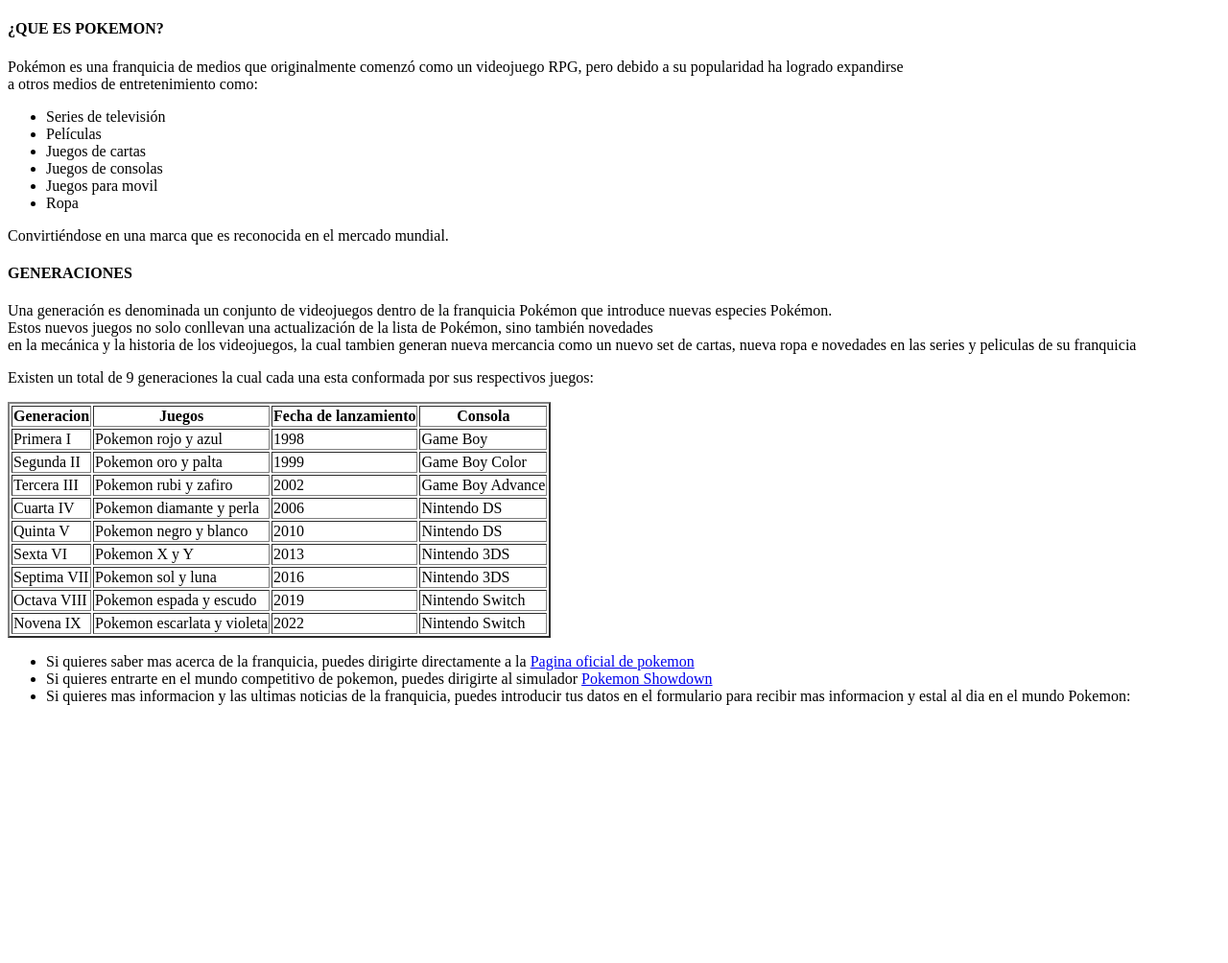
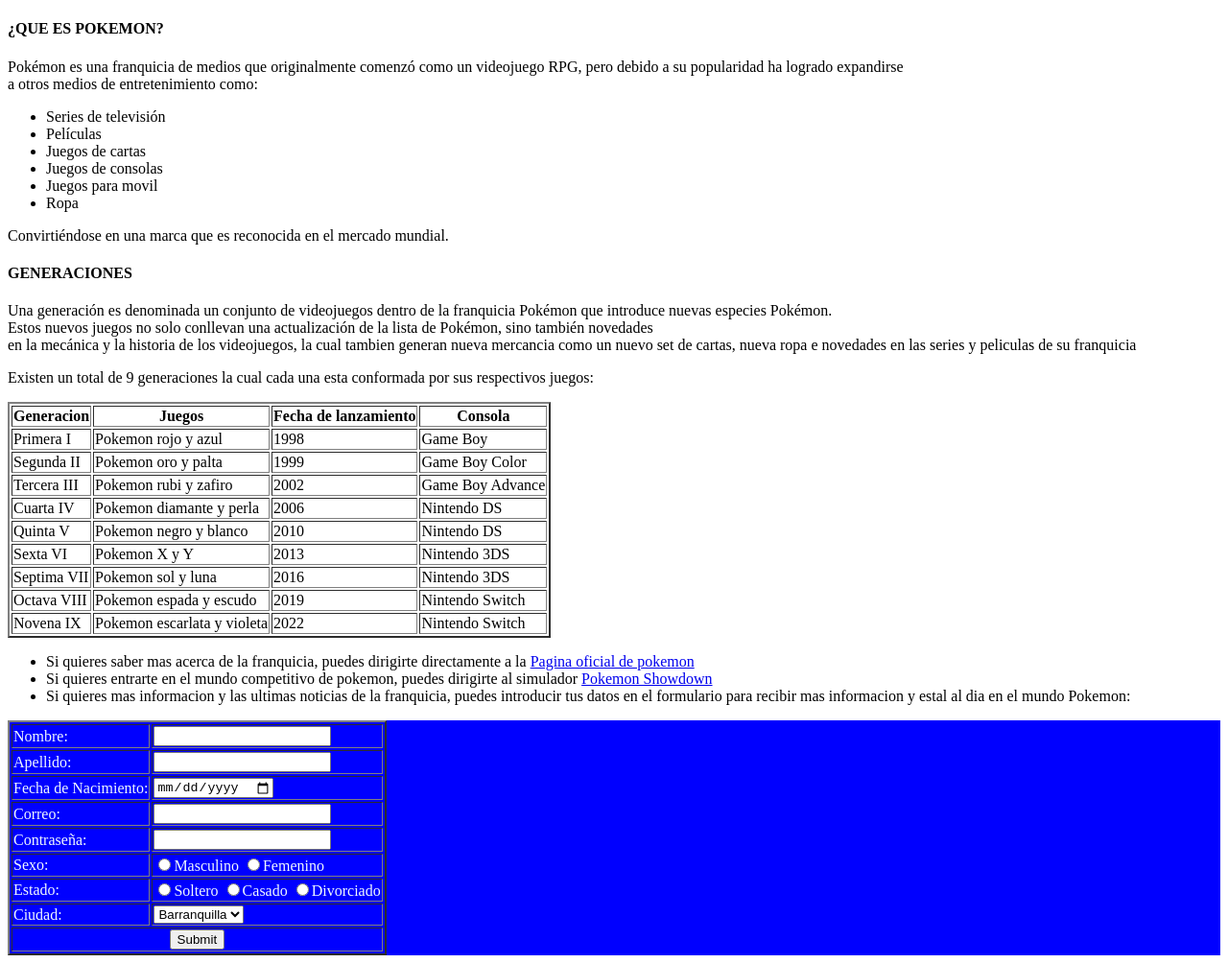
Before and after one commit to DanielOteroOtero/Actividad1, a plain HTML site: page index.html in a window 1280 px wide. Shown: the whole page at 96% size. Before the commit the page ends 800 px from the top, so only its background shows below. Drawn offline with Linux system fonts and the light colour scheme.

Commit message:
cuarto commit

```diff
--- a/index.html
+++ b/index.html
@@ -50,5 +50,53 @@
         </ul>
 
     </div>
+    <div style="background-color: blue; color: aliceblue;">
+        <form>
+            <table border="2">
+                <tr>
+                    <td>Nombre:</td>
+                    <td><input type="text" name="nombre"></td>
+                </tr>
+                <tr>
+                    <td>Apellido:</td>
+                    <td><input type="text" name="apellido"></td>
+                </tr>
+                <tr>
+                    <td>Fecha de Nacimiento:</td>
+                    <td><input type="date"></td>
+                </tr>
+                <tr>
+                    <td>Correo:</td>
+                    <td><input type="email" name="correo"></td>
+                </tr>
+                <tr>
+                    <td>Contraseña:</td>
+                    <td><input type="password" name="contraseña"></td>
+                </tr>
+                <tr>
+                    <td>Sexo:</td>
+                    <td><input type="radio" value="Masculino" name="sexo">Masculino
+                        <input type="radio" value="Femenino" name="sexo">Femenino</td>
+                </tr>
+                <tr>
+                    <td>Estado:</td>
+                    <td><input type="radio" value="Soltero" name="estado">Soltero
+                        <input type="radio" value="Casado" name="estado">Casado
+                        <input type="radio" value="Divorciado" name="estado">Divorciado</td>
+                </tr>
+                <tr>
+                    <td>Ciudad:</td>
+                    <td><select name="ciudad">
+                        <option value="Barranquilla">Barranquilla</option>
+                        <option value="Bogota">Bogota</option>
+                        <option value="Cartagena">Cartagena</option>
+                        <option value="Cali">Cali</option></select></td>
+                </tr>
+                <tr>
+                    <td colspan="2" align="center"><input type="submit" name="Enviar"></td>
+                </tr>
+            </table>
+        </form>
+    </div>
 </body>
 </html>
```
